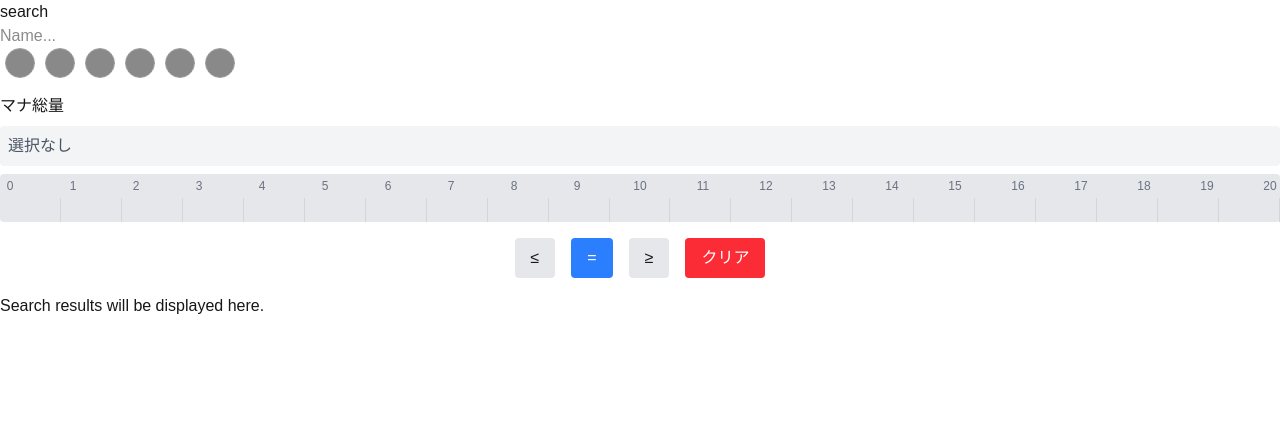
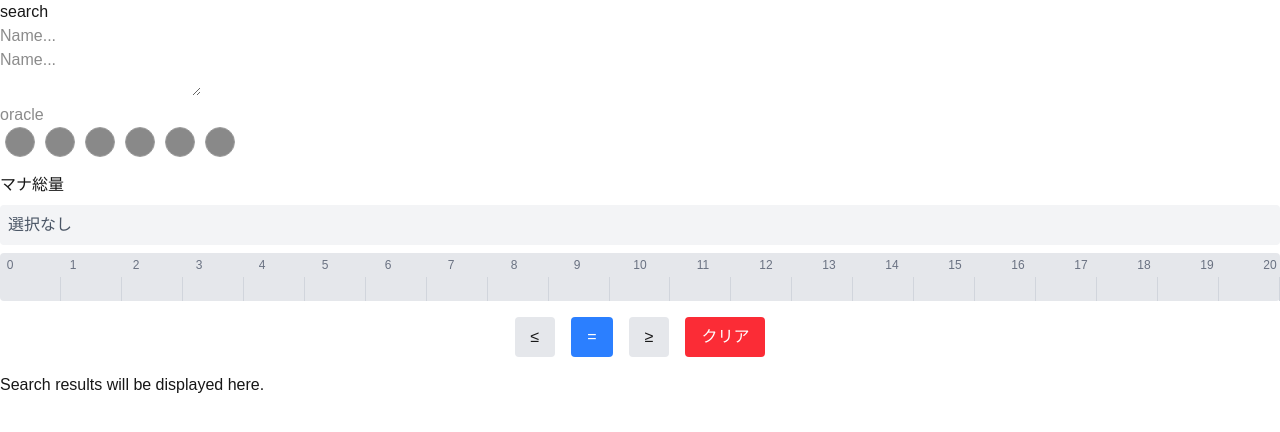
Before and after one commit to aliceferlan/mulliganChecker, a Next.js app in the folder mulligun_checker/: page /search in a window 1280 px wide. Shown: the top 432 px of the page. Built offline with nearby package versions, Linux system fonts and the light colour scheme; grey boxes are pictures that could not be loaded.

Commit message:
テキストセレクターコンポーネントを新規作成し、検索コンソールに統合。検索機能の入力フィールドを改善。

```diff
--- a/mulligun_checker/app/components/searchConsole/index.tsx
+++ b/mulligun_checker/app/components/searchConsole/index.tsx
@@ -4,6 +4,7 @@
 import { useState } from "react";
 import Colors from "./colorSelector";
 import CMCSelector from "./cmcSelector";
+import TextSelector from "./textSelector";
 
 function seach() {
 	// 検索用処理をここに書く
@@ -18,12 +19,29 @@ export default function SearchConsole() {
 				<div className="search-console__input">
 					<input type="text" placeholder="Name..." />
 				</div>
+				<div>
+					<textarea
+						name="name"
+						id="name"
+						placeholder="Name..."
+					></textarea>
+				</div>
+				<div>
+					{/* oracle selector */}
+					<TextSelector id="oracle" />
+				</div>
 				<div className="search-console__button">
 					<Colors />
 				</div>
+				<div>{/* power/tough/loyarity selector */}</div>
 				<div>
 					<CMCSelector />
 				</div>
+				<div>{/* mana val selector */}</div>
+				<div>{/* set selector  */}</div>
+				<div>{/* rearity selector  */}</div>
+				<div>{/* layout selector */}</div>
+				<div>{/* artist selector */}</div>
 			</div>
 			{/* 検索表示用エリア */}
 			<div className="search-console__result">
--- /dev/null
+++ b/mulligun_checker/app/components/searchConsole/textSelector.tsx
@@ -0,0 +1,7 @@
+export default function TextSelector({ id }: { id: string }) {
+	return (
+		<div className="search-console__input" key={id}>
+			<input type="text" placeholder={id} />
+		</div>
+	);
+}
```
